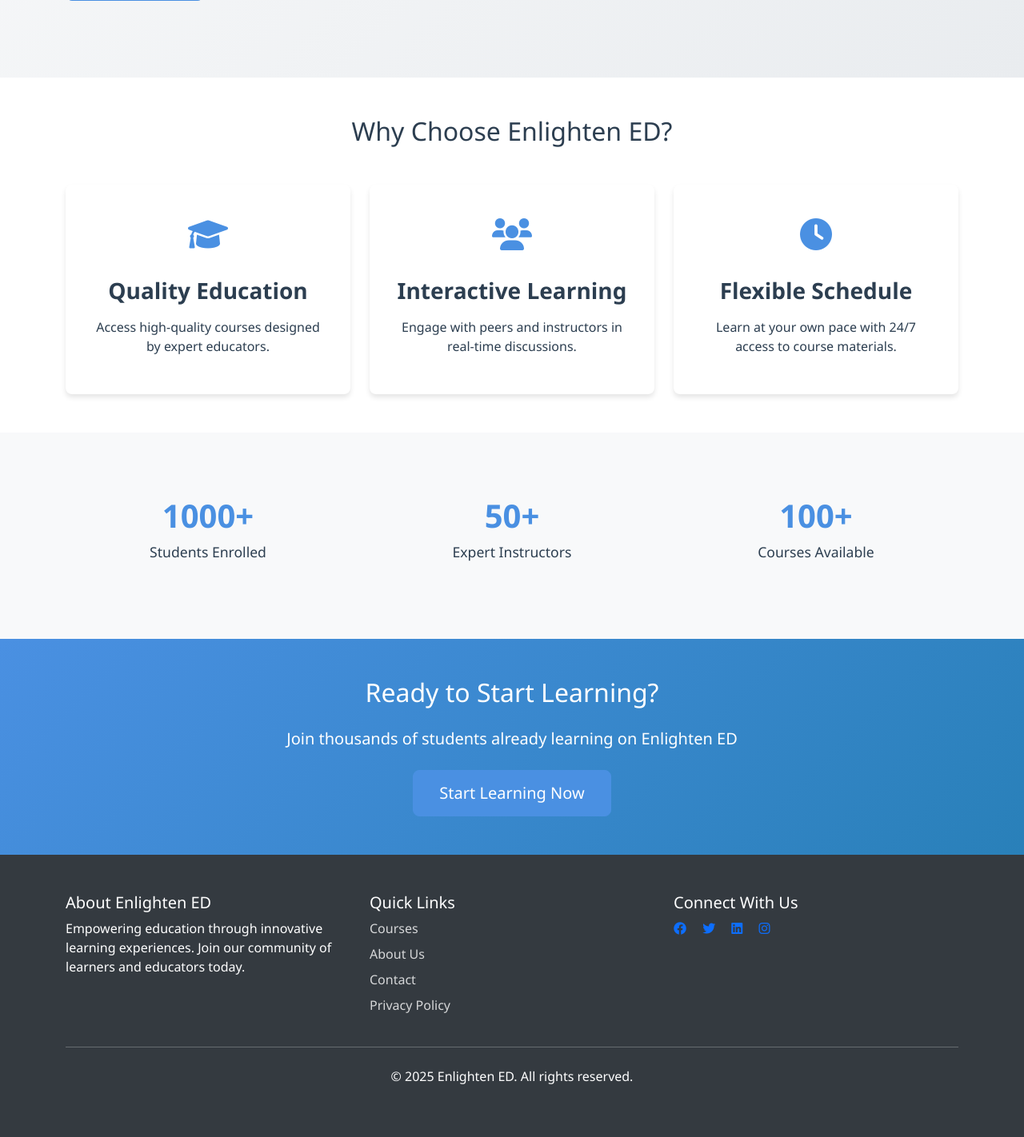
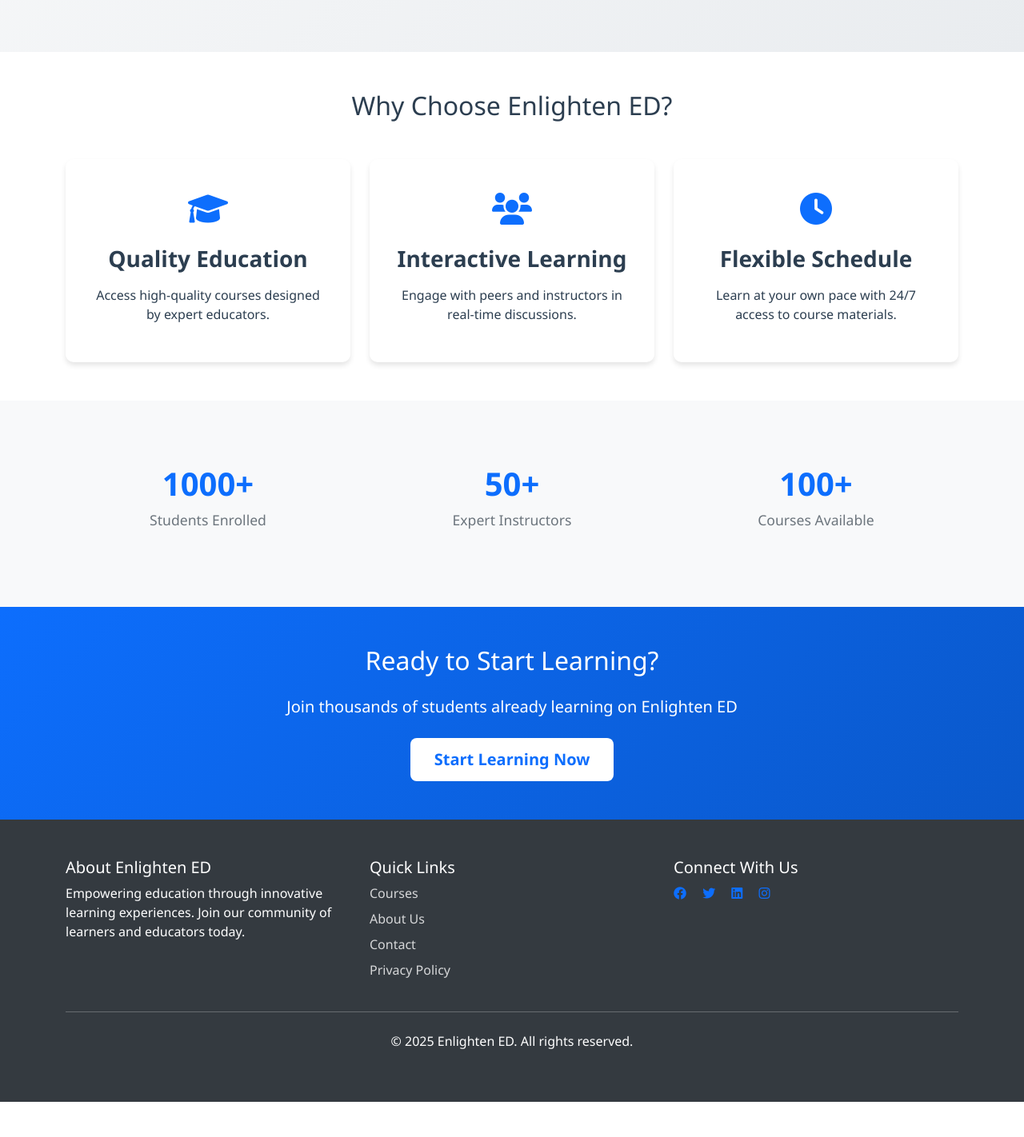
Before and after one commit to rjvtayam/Courseware, a Flask app: page / in a window 1280 px wide. Shown: the part 517-1939 px from the top of the page at 80% size. After the commit the page ends 1895 px from the top, so only its background shows below. Run offline with Flask 3, Linux system fonts and the light colour scheme; some libraries are stand-ins or nearby versions.

Commit message:
Enhance welcome page design: Separate CSS and JS, add animations

```diff
--- /dev/null
+++ b/app/static/css/welcome.css
@@ -0,0 +1,110 @@
+/* Welcome Page Styles */
+
+/* Hero Section */
+.welcome-hero {
+    padding: 80px 0;
+    background: linear-gradient(135deg, #f8f9fa 0%, #e9ecef 100%);
+}
+
+.hero-image {
+    max-width: 100%;
+    height: auto;
+    animation: float 6s ease-in-out infinite;
+}
+
+@keyframes float {
+    0% { transform: translateY(0px); }
+    50% { transform: translateY(-20px); }
+    100% { transform: translateY(0px); }
+}
+
+.hero-buttons {
+    display: flex;
+    gap: 1rem;
+}
+
+/* Features Section */
+.features-section {
+    background-color: #ffffff;
+}
+
+.feature-card {
+    padding: 2rem;
+    text-align: center;
+    border-radius: 10px;
+    box-shadow: 0 4px 6px rgba(0, 0, 0, 0.1);
+    transition: transform 0.3s ease;
+    background: #ffffff;
+}
+
+.feature-card:hover {
+    transform: translateY(-5px);
+}
+
+.feature-icon {
+    font-size: 2.5rem;
+    color: #0d6efd;
+    margin-bottom: 1rem;
+}
+
+/* Stats Section */
+.stats-section {
+    background-color: #f8f9fa;
+}
+
+.stat-item {
+    padding: 2rem;
+}
+
+.stat-number {
+    font-size: 2.5rem;
+    font-weight: bold;
+    color: #0d6efd;
+    margin-bottom: 0.5rem;
+}
+
+.stat-label {
+    font-size: 1.1rem;
+    color: #6c757d;
+}
+
+/* CTA Section */
+.cta-section {
+    background: linear-gradient(135deg, #0d6efd 0%, #0a58ca 100%);
+    color: white;
+    padding: 60px 0;
+}
+
+.cta-section .btn-primary {
+    background-color: white;
+    color: #0d6efd;
+    border: none;
+    padding: 12px 30px;
+    font-weight: 600;
+}
+
+.cta-section .btn-primary:hover {
+    background-color: #f8f9fa;
+    transform: scale(1.05);
+    transition: transform 0.3s ease;
+}
+
+/* Responsive Design */
+@media (max-width: 768px) {
+    .welcome-hero {
+        text-align: center;
+        padding: 40px 0;
+    }
+
+    .hero-image {
+        margin-top: 2rem;
+    }
+
+    .hero-buttons {
+        justify-content: center;
+    }
+
+    .feature-card {
+        margin-bottom: 1rem;
+    }
+}
--- a/app/templates/welcome.html
+++ b/app/templates/welcome.html
@@ -1,4 +1,12 @@
 {% extends "base.html" %}
+
+{% block extra_css %}
+<link rel="stylesheet" href="{{ url_for('static', filename='css/welcome.css') }}">
+{% endblock %}
+
+{% block extra_js %}
+<script src="{{ url_for('static', filename='js/welcome.js') }}"></script>
+{% endblock %}
 
 {% block content %}
 <div class="welcome-hero">
```
Also changed, not shown: app/static/js/welcome.js (added, +46 -0 lines).
